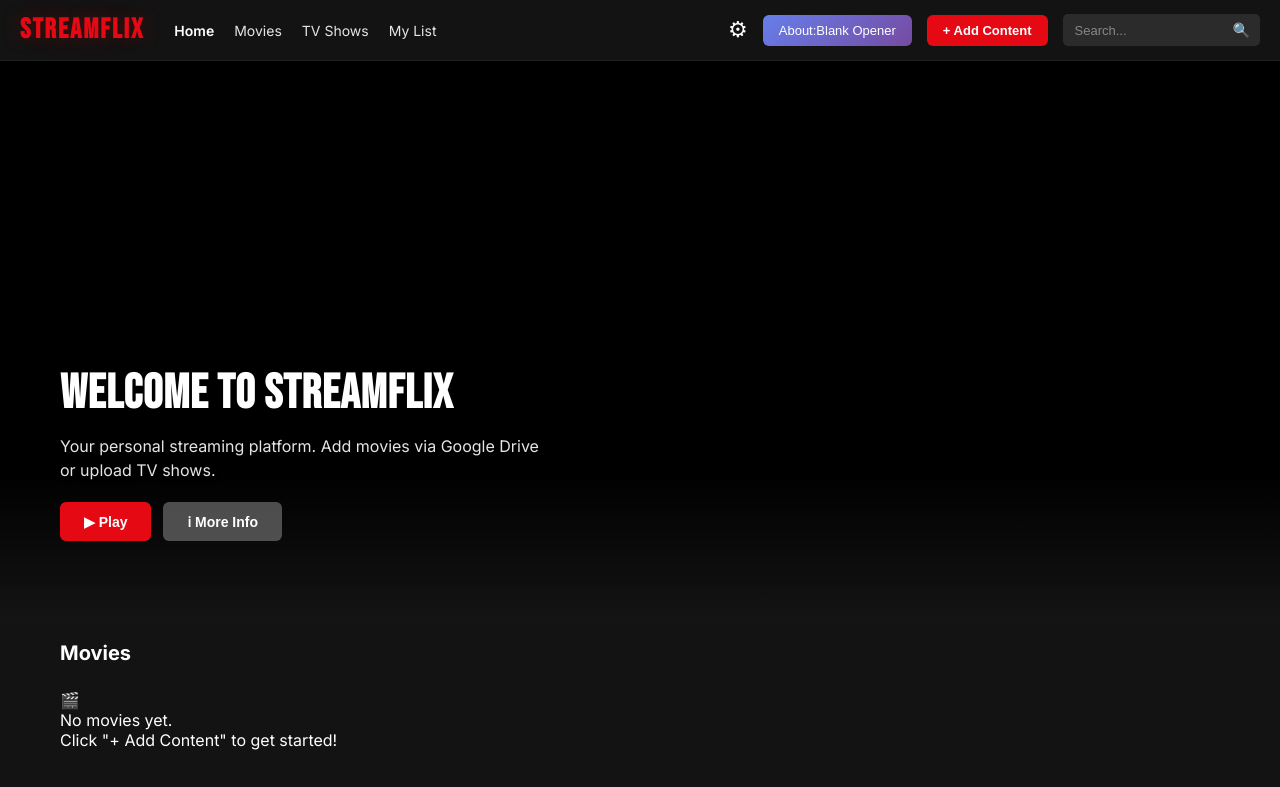
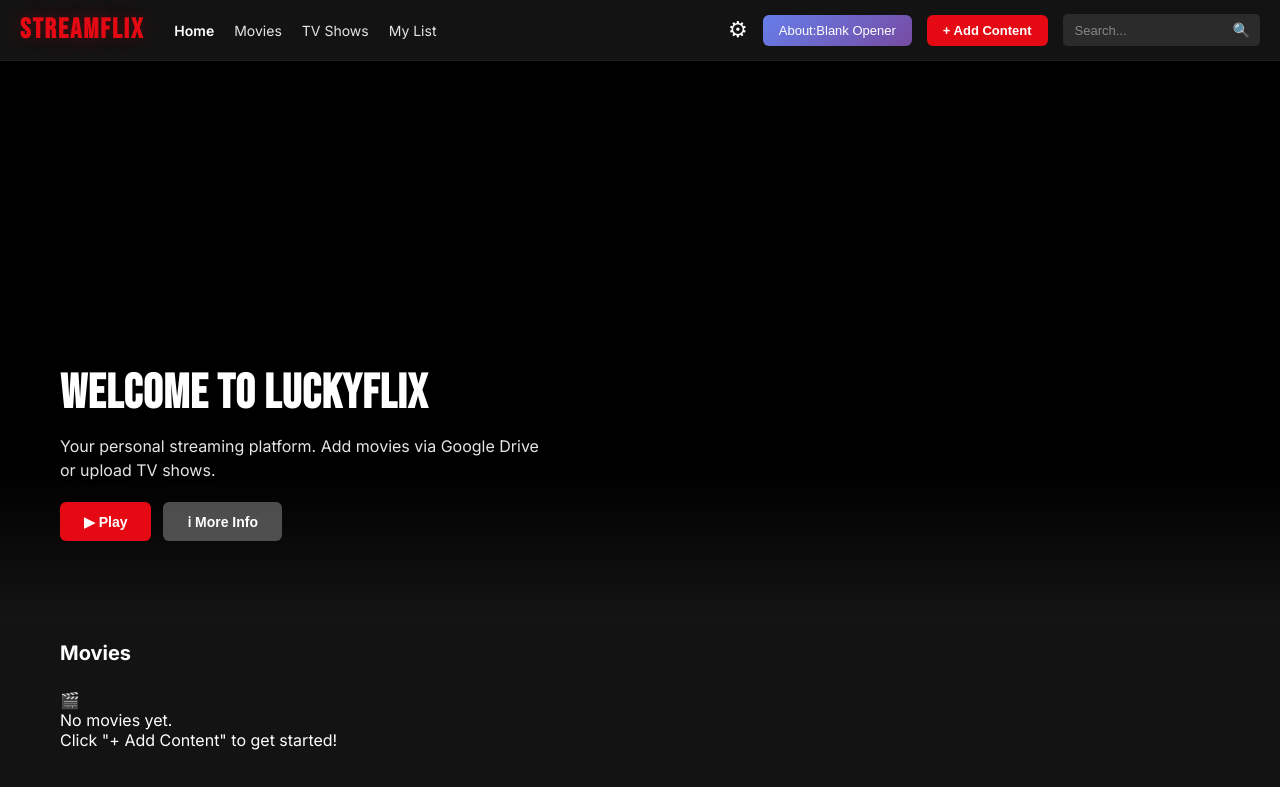
Before and after one commit to IordBeerus/DrivePlayer-About-blank-Opener, a plain HTML site: page index.html in a window 1280 px wide. Shown: the top 787 px of the page. Drawn offline with Linux system fonts and the light colour scheme.

Commit message:
Update index.html

```diff
--- a/index.html
+++ b/index.html
@@ -3,7 +3,7 @@
 <head>
     <meta charset="UTF-8">
     <meta name="viewport" content="width=device-width, initial-scale=1.0">
-    <title id="siteTitle">StreamFlix</title>
+    <title id="siteTitle">LuckyFlix</title>
     <link rel="icon" type="image/x-icon" id="siteFavicon" href="data:,">
     <link rel="stylesheet" href="styles.css">
     <link href="https://fonts.googleapis.com/css2?family=Bebas+Neue&family=Inter:wght@300;400;500;600;700&display=swap" rel="stylesheet">
@@ -12,7 +12,7 @@
     <nav class="navbar">
         <div class="nav-left">
             <div class="logo-wrap" id="logoWrap">
-                <h1 class="logo" id="siteLogo">STREAMFLIX</h1>
+                <h1 class="logo" id="siteLogo">LuckyFlix</h1>
             </div>
             <ul class="nav-links">
                 <li><a href="#" class="nav-link active" data-section="home">Home</a></li>
@@ -37,7 +37,7 @@
     <!-- Hero Banner -->
     <div class="hero" id="heroSection">
         <div class="hero-content">
-            <h2 class="hero-title" id="heroTitle">Welcome to StreamFlix</h2>
+            <h2 class="hero-title" id="heroTitle">Welcome to LuckyFlix</h2>
             <p class="hero-desc" id="heroDesc">Your personal streaming platform. Add movies via Google Drive or upload TV shows.</p>
             <div class="hero-buttons">
                 <button class="btn-primary" id="heroPlayBtn">▶ Play</button>
@@ -287,7 +287,7 @@
                 <div class="form-group">
                     <label>Logo Display</label>
                     <div class="logo-preview" id="logoPreview">
-                        <span id="logoPreviewText">STREAMFLIX</span>
+                        <span id="logoPreviewText">LuckyFlix</span>
                     </div>
                 </div>
                 <div class="form-group">
@@ -424,14 +424,14 @@
     <!-- Footer -->
     <footer class="footer" id="siteFooter">
         <div class="footer-content">
-            <p id="footerTitle">StreamFlix - Your Personal Streaming Platform</p>
+            <p id="footerTitle">LuckyFlix - Your Personal Streaming Platform</p>
             <p class="footer-links">
                 <a href="#" id="footerHelp">Help</a>
                 <a href="#" id="footerTerms">Terms</a>
                 <a href="#" id="footerPrivacy">Privacy</a>
                 <a href="#" id="footerContact">Contact</a>
             </p>
-            <p class="copyright">&copy; 2024 <span class="footer-brand">StreamFlix</span>. For personal use only.</p>
+            <p class="copyright">&copy; 2024 <span class="footer-brand">LuckyFlix</span>. For personal use only.</p>
         </div>
     </footer>
 
```
